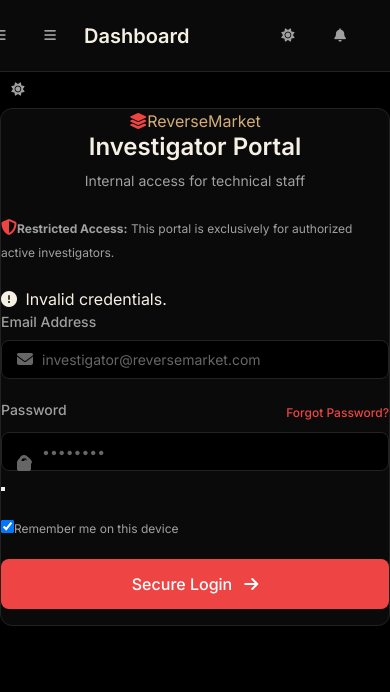
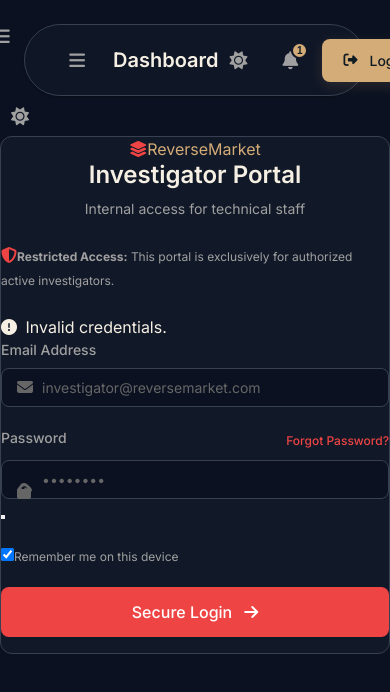
Before and after one commit to fahadmb123/briosolve-platform, a React (Vite) app in the folder frontend/: page /investigator/login in a window 390 px wide. Shown: the top 692 px of the page. Built offline with nearby package versions, Linux system fonts and the light colour scheme.

Commit message:
style:update on Home UI layout

```diff
--- a/frontend/src/assets/css/global.css
+++ b/frontend/src/assets/css/global.css
@@ -5,18 +5,20 @@
 @import url('https://fonts.googleapis.com/css2?family=Inter:wght@300;400;500;600;700&display=swap');
 
 :root {
-    /* DARK THEME (DEFAULT) - Classic Black */
-    --bg: #000000;
-    --surface: #0A0A0A;
-    --surface-elevated: #111111;
-    --surface-hover: #1A1A1A;
+    /* DARK THEME (DEFAULT) - Sleek Dark Blue/Slate */
+    --bg: #0B1121;
+    --surface: #111827;
+    --surface-elevated: #1F2937;
+    --surface-hover: #374151;
+
+    --navbar-bg: rgba(17, 24, 39, 0.85); /* Sync with surface */
 
     --text: #F6F0E4;
     --text-secondary: #A0A0A0;
     --text-muted: #666666;
 
-    --border: #222222;
-    --border-light: #333333;
+    --border: #374151; /* Slate 700 */
+    --border-light: #4B5563; /* Slate 600 */
 
     /* Classic Editorial Accents */
     --primary: #D4AC77;
@@ -66,7 +68,7 @@
     --surface-elevated: #F2F0E6; /* Subtle Linen/Stone for elevated elements */
     --surface-hover: #EAE7DB;
 
-    --navbar-bg: #F4EBD7; /* Custom warm cream color for the navbar */
+    --navbar-bg: rgba(244, 235, 215, 0.85); /* Transparent custom warm cream color (#F4EBD7) */
 
     --text: #0A2514; /* Extremely Deep Forest Green for Bold/Sized text */
     --text-secondary: #243B2A; /* Darker, richer forest-grey for small text */
@@ -229,7 +231,9 @@ h6, .h6 { font-size: 1rem; }
 
 .app-sidebar {
     width: var(--sidebar-width);
-    background-color: var(--surface);
+    background-color: var(--navbar-bg, var(--surface));
+    backdrop-filter: blur(12px);
+    -webkit-backdrop-filter: blur(12px);
     border-right: 1px solid var(--border);
     position: fixed;
     top: 0;
@@ -254,15 +258,73 @@ h6, .h6 { font-size: 1rem; }
 .app-header {
     height: var(--navbar-height);
     background-color: var(--navbar-bg, var(--surface));
-    border-bottom: 1px solid var(--border);
+    backdrop-filter: blur(20px);
+    -webkit-backdrop-filter: blur(20px);
+    border: 1px solid var(--border); /* Full border for floating effect */
+    border-radius: var(--radius-full); /* Curved shape */
+    box-shadow: var(--shadow-sm);
     display: flex;
     align-items: center;
     justify-content: space-between;
     padding: 0 2rem;
     position: sticky;
-    top: 0;
+    top: 1.5rem; /* Space from top */
+    margin: 1.5rem 1.5rem 0 1.5rem; /* Space from edges */
     z-index: 30;
+    width: auto;
+}
+
+.avatar {
+    display: inline-flex;
+    align-items: center;
+    justify-content: center;
+    border-radius: 50%;
+    overflow: hidden;
+}
+
+.avatar img {
     width: 100%;
+    height: 100%;
+    object-fit: cover;
+    border-radius: 50%;
+}
+
+.avatar-sm {
+    width: 40px;
+    height: 40px;
+}
+
+.navbar-center {
+    position: absolute;
+    left: 50%;
+    transform: translateX(-50%);
+    display: flex;
+    align-items: center;
+    gap: 2rem;
+}
+
+.navbar-action-box {
+    position: fixed;
+    bottom: 2rem;
+    right: 2rem;
+    background: var(--navbar-bg, var(--surface));
+    backdrop-filter: blur(12px);
+    -webkit-backdrop-filter: blur(12px);
+    border: 1px solid var(--border);
+    border-radius: 2rem; /* Curved shape */
+    padding: 0.75rem 1rem;
+    display: flex;
+    align-items: center;
+    gap: 1rem;
+    z-index: 100;
+    box-shadow: var(--shadow-lg); /* Slightly stronger shadow for bottom FAB */
+}
+
+/* Hide on mobile to prevent overlap */
+@media (max-width: 768px) {
+    .navbar-center {
+        display: none;
+    }
 }
 
 .app-content {
@@ -768,9 +830,10 @@ h6, .h6 { font-size: 1rem; }
 
 .btn-icon {
     padding: 0.5rem;
-    border-radius: var(--radius-md);
-    width: 36px;
-    height: 36px;
+    border-radius: var(--radius-full); /* Perfectly circular to match avatar */
+    width: 40px;
+    height: 40px;
+    font-size: 1.125rem; /* Slightly larger icon */
     display: flex;
     align-items: center;
     justify-content: center;
--- a/frontend/src/contexts/ThemeProvider.tsx
+++ b/frontend/src/contexts/ThemeProvider.tsx
@@ -13,7 +13,7 @@ export function ThemeProvider({ children }: { children: React.ReactNode }) {
     if (theme === 'light') {
       root.setAttribute('data-theme', 'light');
     } else {
-      root.removeAttribute('data-theme');
+      root.setAttribute('data-theme', 'dark');
     }
   }, [theme]);
 
--- a/frontend/src/layouts/AdminLayout.tsx
+++ b/frontend/src/layouts/AdminLayout.tsx
@@ -172,8 +172,11 @@ export default function AdminLayout() {
                             <span className="notif-badge-count">6</span>
                         </button>
                     </div>
-                    <div className="flex items-center gap-2 pl-2 border-left">
-                        <img src="https://ui-avatars.com/api/?name=Vikram+Malhotra&amp;background=6366F1&amp;color=fff" alt="Admin Avatar" className="avatar avatar-sm" />
+                    <Link to="/login" className="btn btn-primary btn-sm hide-mobile">
+                        <i className="fas fa-sign-out-alt mr-1"></i> Logout
+                    </Link>
+                    <div className="flex items-center gap-2 pl-2 ml-1">
+                        <img src="https://ui-avatars.com/api/?name=Vikram+Malhotra&amp;background=6366F1&amp;color=fff&rounded=true" alt="Admin Avatar" className="avatar avatar-sm" />
                         <div className="hidden sm:block text-left">
                             <div className="text-xs font-semibold text-text">Vikram Malhotra</div>
                             <div className="text-xs text-muted" style={{"fontSize":"10px"}}>Super Administrator</div>
--- a/frontend/src/layouts/CustomerLayout.tsx
+++ b/frontend/src/layouts/CustomerLayout.tsx
@@ -123,9 +123,12 @@ export default function CustomerLayout() {
                     </Link>
                 </div>
 
+                <div className="navbar-center hide-mobile">
+                    <Link to="/admin/providers" className="nav-item-link">Nearby Providers</Link>
+                    <Link to="#" className="nav-item-link">How It Works</Link>
+                </div>
+
                 <div className="flex items-center gap-3">
-                    <Link to="/admin/providers" className="nav-item-link hide-mobile">Nearby Providers</Link>
-                    <Link to="#" className="nav-item-link hide-mobile">How It Works</Link>
                     <button id="theme-toggle" className="btn-icon" aria-label="Toggle Theme" onClick={toggleTheme}>
                         <i className={theme === 'dark' ? 'fas fa-sun' : 'fas fa-moon'}></i>
                     </button>
@@ -135,14 +138,11 @@ export default function CustomerLayout() {
                             <span className="notif-badge-count" id="notif-badge">3</span>
                         </button>
                     </div>
-                    <Link to="#" className="btn btn-primary btn-sm">
-                        <i className="fas fa-plus mr-1"></i> Post Request
+                    <Link to="/login" className="btn btn-primary btn-sm hide-mobile">
+                        <i className="fas fa-sign-out-alt mr-1"></i> Logout
                     </Link>
-                    <Link to="#" className="btn btn-outline btn-sm hide-mobile">
-                        Become a Provider
-                    </Link>
-                    <Link to="/profile" className="avatar avatar-sm ml-1" title="Profile">
-                        <img src="https://ui-avatars.com/api/?name=Aarav+Sharma&background=6366F1&color=fff" alt="Aarav" />
+                    <Link to="/profile" className="avatar avatar-sm ml-2" title="Profile">
+                        <img src="https://ui-avatars.com/api/?name=Aarav+Sharma&background=6366F1&color=fff&rounded=true" alt="Aarav" />
                     </Link>
                 </div>
             </header>
--- a/frontend/src/layouts/InvestigatorLayout.tsx
+++ b/frontend/src/layouts/InvestigatorLayout.tsx
@@ -73,11 +73,22 @@ export default function InvestigatorLayout() {
                     </button>
                     <h1 className="h4 mb-0">Dashboard</h1>
                 </div>
-                <div className="flex items-center gap-4">
-                    <button id="theme-toggle" className="btn-icon text-secondary" aria-label="Toggle Theme" onClick={toggleTheme}>
+                <div className="flex items-center gap-3">
+                    <button id="theme-toggle" className="btn-icon" aria-label="Toggle Theme" onClick={toggleTheme}>
                         <i className={theme === 'dark' ? 'fas fa-sun' : 'fas fa-moon'}></i>
                     </button>
-                    <button className="btn-icon text-secondary"><i className="fas fa-bell"></i></button>
+                    <div className="notif-dropdown-wrapper">
+                        <button id="notif-toggle" className="btn-icon notif-bell-btn" aria-label="Notifications" title="Notifications">
+                            <i className="fas fa-bell"></i>
+                            <span className="notif-badge-count" id="notif-badge">1</span>
+                        </button>
+                    </div>
+                    <Link to="/login" className="btn btn-primary btn-sm hide-mobile">
+                        <i className="fas fa-sign-out-alt mr-1"></i> Logout
+                    </Link>
+                    <Link to="#" className="avatar avatar-sm ml-2" title="Investigator Profile">
+                        <img src="https://ui-avatars.com/api/?name=Investigator&background=6366F1&color=fff&rounded=true" alt="Investigator" />
+                    </Link>
                 </div>
             </header>
                 <Outlet />
--- a/frontend/src/layouts/ProviderLayout.tsx
+++ b/frontend/src/layouts/ProviderLayout.tsx
@@ -128,8 +128,11 @@ export default function ProviderLayout() {
                             <span className="notif-badge-count" id="notif-badge">3</span>
                         </button>
                     </div>
-                    <Link to="/provider/profile" className="avatar avatar-sm ml-1" title="Arjun Menon (Verified Master Tech)">
-                        <img src="https://images.unsplash.com/photo-1560250097-0b93528c311a?w=100&amp;auto=format&amp;fit=crop&amp;q=80" alt="Arjun Menon" />
+                    <Link to="/login" className="btn btn-primary btn-sm hide-mobile">
+                        <i className="fas fa-sign-out-alt mr-1"></i> Logout
+                    </Link>
+                    <Link to="/provider/profile" className="avatar avatar-sm ml-2" title="Arjun Menon (Verified Master Tech)">
+                        <img src="https://images.unsplash.com/photo-1560250097-0b93528c311a?w=100&amp;auto=format&amp;fit=crop&amp;q=80" alt="Arjun Menon" style={{borderRadius: '50%'}} />
                     </Link>
                 </div>
             </header>
```
Also changed, not shown: frontend/src/pages/public/Home/Home.css (+144 -21 lines), frontend/src/pages/public/Home/Home.tsx (+30 -12 lines).
